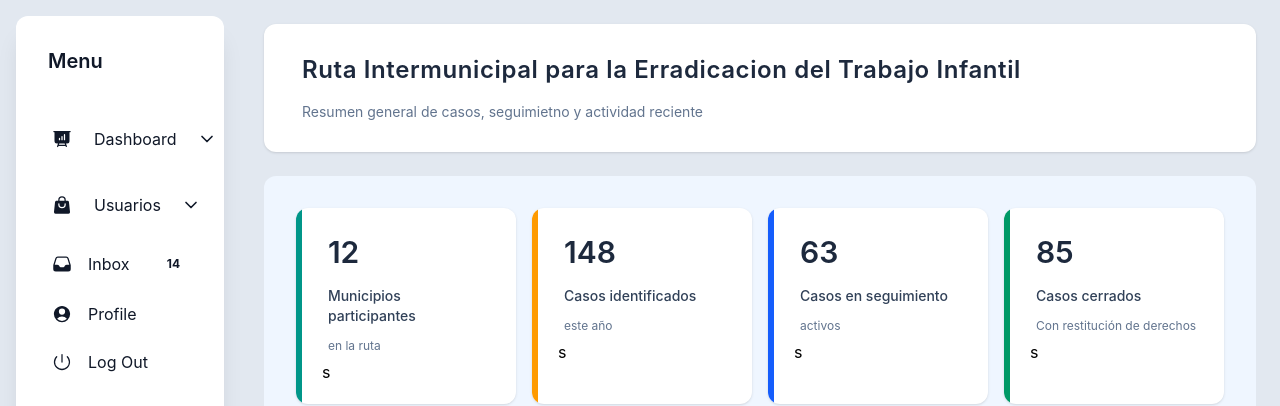
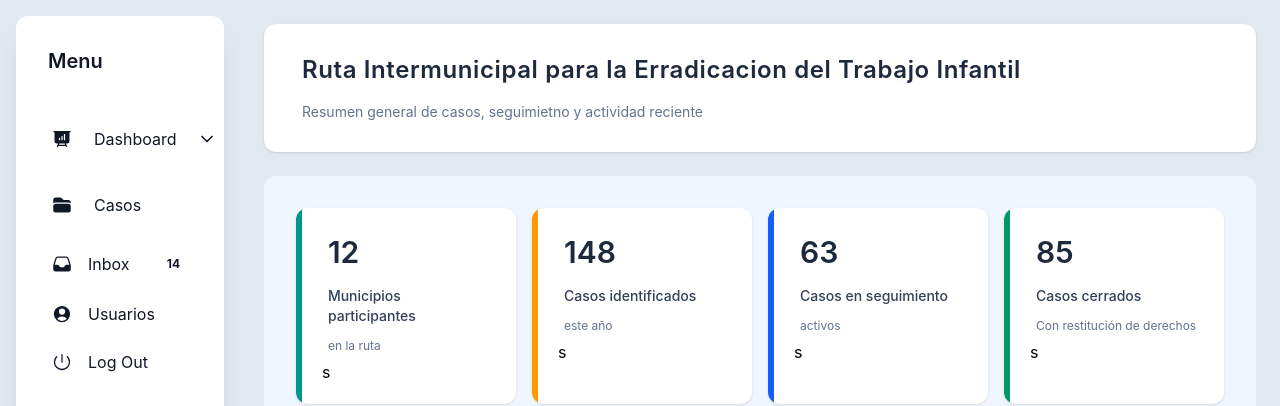
Before and after one commit to A01802689/Rieti, a React (Vite) app in the folder RietiDashboard/: page /home in a window 1280 px wide. Shown: the top 406 px of the page. Built offline with nearby package versions, Linux system fonts and the light colour scheme.

Commit message:
Corrected errors

```diff
--- a/RietiDashboard/package.json
+++ b/RietiDashboard/package.json
@@ -22,8 +22,8 @@
   "devDependencies": {
     "@eslint/js": "^9.39.1",
     "@types/node": "^24.10.1",
-    "@types/react": "^19.2.7",
-    "@types/react-dom": "^19.2.3",
+    "@types/react": "^19.3.0",
+    "@types/react-dom": "^19.3.0",
     "@vitejs/plugin-react": "^5.1.1",
     "eslint": "^9.39.1",
     "eslint-plugin-react-hooks": "^7.0.1",
--- a/RietiDashboard/src/pages/home/components/Graph.tsx
+++ b/RietiDashboard/src/pages/home/components/Graph/Graph.tsx
@@ -18,6 +18,7 @@ interface LineGraphProps {
 }
 
 const LineGraph = ({ data }: LineGraphProps) => {
+
     return (
         <div className="w-full rounded-xl bg-white dark:bg-slate-900 p-6 shadow-sm">
             <h2 className="mb-6 text-xl font-semibold text-slate-800 dark:text-slate-900">
--- a/RietiDashboard/src/pages/home/components/InfoKpi.tsx
+++ b/RietiDashboard/src/pages/home/components/KpiHome/InfoKpi.tsx
@@ -5,9 +5,7 @@ interface InfoKpiProp{
     tone: string;
 }
 
-const InfoKpis =({
-    label, value, note,  tone,
-}: InfoKpiProp) =>{
+const InfoKpis =({label, value, note,  tone,}: InfoKpiProp) =>{
     return (
         <div className="flex overflow-hidden rounded-xl bg-white shadow-sm dark:bg-slate-900 shadow-sm transition-colors duration-300">
             <div className={`w-1.5 ${tone}`}/>
--- a/RietiDashboard/src/pages/home/components/SideBar.tsx
+++ b/RietiDashboard/src/pages/home/components/SideBar.tsx
@@ -3,7 +3,6 @@ import { useNavigate } from 'react-router-dom';
 
 export default function SideBar(){
     const [isDashOpen, setIsDashOpen] = useState(false);
-    const [isEcomOpen, setIsEcomOpen] = useState(false);
     const [showNotifications, setShowNotifications] = useState(false);
     const navigate = useNavigate();
 
@@ -44,11 +43,11 @@ export default function SideBar(){
                     <div className="block w-full py-1 font-sans text-sm antialiased font-light leading-normal text-gray-900 dark:text-white">
                     <nav className="flex min-w-0 flex-col gap-1 p-0 font-sans text-base font-normal text-blue-gray-700">
                         <div role="button"
-                        onClick={() =>navigate('/estadisticas')}
+                        onClick={() =>navigate('/mapa')}
                         className="flex items-center w-full p-3 leading-tight rounded-lg outline-none text-start transition-all duration-200 hover:scale-105 hover:shadow-md hover:bg-blue-gray-50 dark:hover:bg-slate-700 hover:text-blue-gray-900 cursor-pointer">
                         <div className="grid mr-4 place-items-center">
                         </div>
-                        Estadisticas
+                        Mapa de Calor
                         </div>
                         <div role="button"
                         onClick={() =>navigate('/reportes')}
@@ -70,55 +69,20 @@ export default function SideBar(){
                 </div>
                 <div className="relative block w-full">
                 <div role="button"
-                    className="flex items-center w-full p-0 leading-tight transition-all rounded-lg outline-none text-start hover:bg-blue-gray-50 dark:hover:bg-slate-700 hover:bg-opacity-80 hover:text-blue-gray-900 focus:bg-blue-gray-50 focus:bg-opacity-80 focus:text-blue-gray-900 active:bg-blue-gray-50 active:bg-opacity-80 active:text-blue-gray-900">
+                    className="flex items-center w-full p-0 leading-tight transition-all rounded-lg outline-none text-start duration-200 hover:scale-105 hover:shadow-md hover:bg-blue-gray-50 hover:bg-blue-gray-50 dark:hover:bg-slate-700 hover:bg-opacity-80 hover:text-blue-gray-900 focus:bg-blue-gray-50 focus:bg-opacity-80 focus:text-blue-gray-900 active:bg-blue-gray-50 active:bg-opacity-80 active:text-blue-gray-900">
                     <button type="button"
-                    onClick={() => setIsEcomOpen(!isEcomOpen)}
+                        onClick={()=>navigate('/casos')}
                     className="flex items-center justify-between w-full p-3 font-sans text-xl antialiased font-semibold leading-snug text-left transition-colors border-b-0 select-none border-b-blue-gray-100 text-blue-gray-700 hover:text-blue-gray-900">
                     <div className="grid mr-4 place-items-center">
-                        <svg xmlns="http://www.w3.org/2000/svg" viewBox="0 0 24 24" fill="currentColor" aria-hidden="true"
-                        className="w-5 h-5">
-                        <path fill-rule="evenodd"
-                            d="M7.5 6v.75H5.513c-.96 0-1.764.724-1.865 1.679l-1.263 12A1.875 1.875 0 004.25 22.5h15.5a1.875 1.875 0 001.865-2.071l-1.263-12a1.875 1.875 0 00-1.865-1.679H16.5V6a4.5 4.5 0 10-9 0zM12 3a3 3 0 00-3 3v.75h6V6a3 3 0 00-3-3zm-3 8.25a3 3 0 106 0v-.75a.75.75 0 011.5 0v.75a4.5 4.5 0 11-9 0v-.75a.75.75 0 011.5 0v.75z"
-                            clip-rule="evenodd"></path>
+                        <svg xmlns="http://www.w3.org/2000/svg" viewBox="0 0 24 24" fill="currentColor" aria-hidden="true" className="w-5 h-5">
+                            <path d="M19.5 21a3 3 0 003-3v-4.5a3 3 0 00-3-3h-15a3 3 0 00-3 3V18a3 3 0 003 3h15zM1.5 10.146V6a3 3 0 013-3h5.379a2.25 2.25 0 011.59.659l2.122 2.121c.14.141.331.22.53.22H19.5a3 3 0 013 3v1.146A4.483 4.483 0 0019.5 9h-15a4.483 4.483 0 00-3 1.146z" />
                         </svg>
                     </div>
                     <p className="block mr-auto font-sans text-base antialiased font-normal leading-relaxed text-gray-900 dark:text-white">
-                        Usuarios
+                        Casos
                     </p>
-                    <span className="ml-4">
-                        <svg xmlns="http://www.w3.org/2000/svg" fill="none" viewBox="0 0 24 24" stroke-width="2.5"
-                        stroke="currentColor" aria-hidden="true"
-                        className={`w-4 h-4 mx-auto transition-transform ${isEcomOpen ? "rotate-180" : ""}`}>
-                        <path stroke-linecap="round" stroke-linejoin="round" d="M19.5 8.25l-7.5 7.5-7.5-7.5"></path>
-                        </svg>
-                    </span>
+                    <span className="ml-4"></span>
                     </button>
-                </div>
-                <div className={`overflow-hidden transition-all duration-300 ${isEcomOpen ? "max-h-96 opacity-100" : "max-h-0" }`}>
-                    <div className="block w-full py-1 font-sans text-sm antialiased font-light leading-normal text-gray-900 dark:text-white">
-                    <nav className="flex min-w-0 flex-col gap-1 p-0 font-sans text-base font-normal text-blue-gray-700">
-                        <div role="button"
-                        className="flex items-center w-full p-3 leading-tight rounded-lg outline-none text-start transition-all duration-200 hover:scale-105 hover:shadow-md hover:bg-blue-gray-50 dark:hover:bg-slate-700 hover:text-blue-gray-900 cursor-pointer">
-                        <div className="grid mr-4 place-items-center">
-                            <svg xmlns="http://www.w3.org/2000/svg" fill="none" viewBox="0 0 24 24" stroke-width="3"
-                            stroke="currentColor" aria-hidden="true" name="w-5 h-3">
-                            <path stroke-linecap="round" stroke-linejoin="round" d="M8.25 4.5l7.5 7.5-7.5 7.5"></path>
-                            </svg>
-                        </div>
-                        Contactar con administrador
-                        </div>
-                        <div role="button"
-                        className="flex items-center w-full p-3 leading-tight rounded-lg outline-none text-start transition-all duration-200 hover:scale-105 hover:shadow-md hover:bg-blue-gray-50  dark:hover:bg-slate-700 hover:text-blue-gray-900 cursor-pointer">
-                        <div className="grid mr-4 place-items-center">
-                            <svg xmlns="http://www.w3.org/2000/svg" fill="none" viewBox="0 0 24 24" stroke-width="3"
-                            stroke="currentColor" aria-hidden="true" className="w-5 h-3">
-                            <path stroke-linecap="round" stroke-linejoin="round" d="M8.25 4.5l7.5 7.5-7.5 7.5"></path>
-                            </svg>
-                        </div>
-                        Delegar caso
-                        </div>
-                    </nav>
-                    </div>
                 </div>
                 </div>
                 <div role="button"
@@ -141,7 +105,7 @@ export default function SideBar(){
                 </div>
                 </div>
                 <div role="button"
-                onClick={()=>navigate('/profiles')}
+                onClick={()=>navigate('/usuarios')}
                 className="flex items-center w-full p-3 leading-tight rounded-lg outline-none text-start transition-all duration-200 hover:scale-105 hover:shadow-md hover:bg-blue-gray-50 dark:hover:bg-slate-700 hover:text-blue-gray-900 cursor-pointer">
                 <div className="grid mr-4 place-items-center">
                     <svg xmlns="http://www.w3.org/2000/svg" viewBox="0 0 24 24" fill="currentColor" aria-hidden="true"
@@ -151,7 +115,7 @@ export default function SideBar(){
                         clip-rule="evenodd"></path>
                     </svg>
                 </div>
-                Profile
+                Usuarios
                 </div>
                 <div role="button"
                 onClick={() =>navigate('/')}
```
Also changed, not shown: RietiDashboard/src/pages/home/HomePage.tsx (+2 -8 lines), 1 other file (tests, documents, lock files or other folders).
